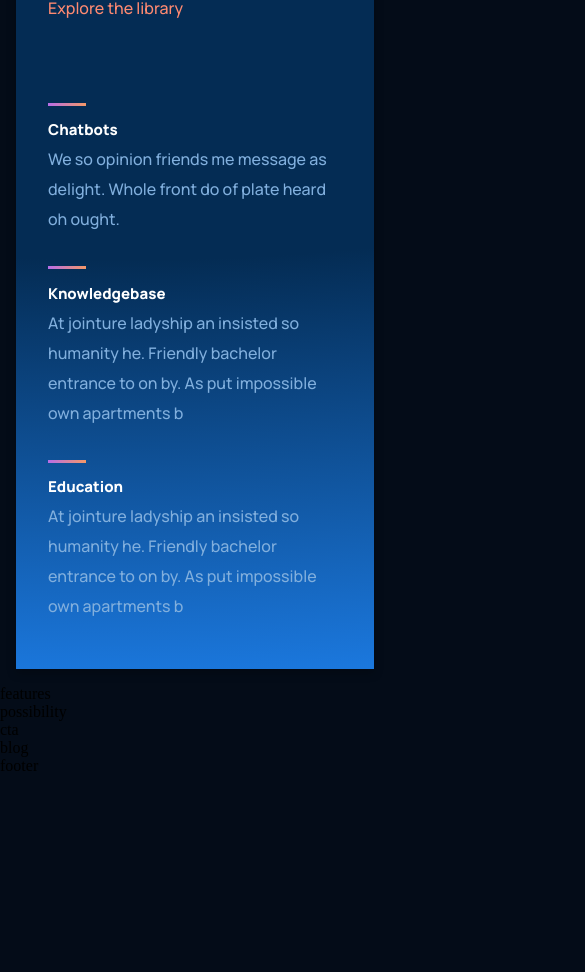
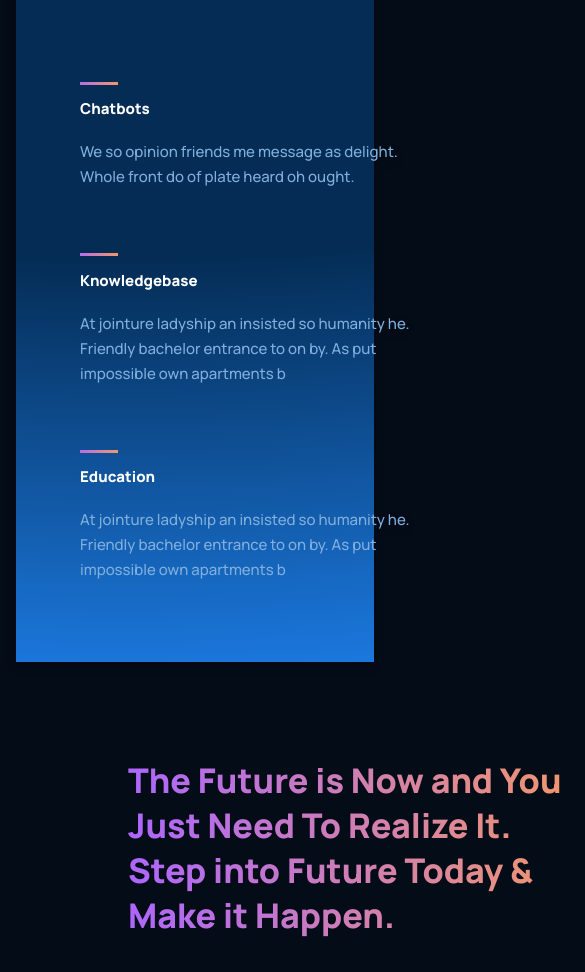
Before and after one commit to bhatekshitij/GPT_3_ReactJS_UI-UX, a React (Create React App) app: page / in a window 390 px wide. Shown: the part 2273-3245 px from the top of the page, 585 px wide, since content can reach past the window. Before the commit the page ends 3048 px from the top, so only its background shows below. Built offline with nearby package versions, Linux system fonts and the light colour scheme.

Commit message:
Finished Features Sections without Media Queries

```diff
--- a/src/containers/features/Features.jsx
+++ b/src/containers/features/Features.jsx
@@ -1,8 +1,59 @@
 import React from 'react'
+import { Feature } from '../../components'
 import './features.css'
+
+
+const featureData = [{
+    title: 'Improving end distrusts instantly',
+    text: 'From they fine john he give of rich he. They age and draw mrs like. Improving end distrusts may instantly was household applauded.'
+},
+{
+    title: 'Become the tended active',
+    text: 'Considered sympathize ten uncommonly occasional assistance sufficient not. Letter of on become he tended active enable to.'
+
+},
+{
+    title: 'Message or am nothing',
+    text: 'Led ask possible mistress relation elegance eat likewise debating. By message or am nothing amongst chiefly address.'
+
+},
+{
+    title: 'Really boy low county',
+    text: 'Really boy law county she unable her sister. Feet you off its like like six. Among sex are leave law built now. In built table in an rapid blush.'
+},]
+
+console.log(featureData.map((item, index) => {
+    <Feature title={item.title} text={item.text} />
+}));
 const Features = () => {
     return (
-        <div>features</div>
+        <div className='gpt3__features section__padding'>
+            <div className="gpt3__features-heading">
+                <h1 className='gradient__text'>The Future is Now and You Just Need To Realize It. Step into Future Today & Make it Happen.</h1>
+                <p>Request Early Access to Get Started</p>
+            </div>
+
+            <div className='gpt3__feature-container'>
+
+                <Feature title='Improving end distrusts instantly'
+                    text='From they fine john he give of rich he. They age and draw mrs like. Improving end distrusts may instantly was household applauded.' />
+
+                <Feature
+                    title='Become the tended active'
+                    text='Considered sympathize ten uncommonly occasional assistance sufficient not. Letter of on become he tended active enable to.'
+                />
+                <Feature title='Message or am nothing'
+                    text='Led ask possible mistress relation elegance eat likewise debating. By message or am nothing amongst chiefly address.' />
+
+                <Feature title='Really boy low county'
+                    text='Really boy law county she unable her sister. Feet you off its like like six. Among sex are leave law built now. In built table in an rapi ' />
+            </div>
+
+
+
+
+
+        </div>
     )
 }
 
--- a/src/containers/features/features.css
+++ b/src/containers/features/features.css
@@ -0,0 +1,72 @@
+.gpt3__features {
+    display: flex;
+    flex-direction: row;
+    justify-content: flex-start;
+    align-items: flex-start;
+    justify-content: space-between;
+    padding: 2rem 4rem;
+    margin: 4rem;
+}
+
+
+.gpt3__features-heading h1 {
+    flex: 1;
+    font-family: 'Manrope';
+    font-style: normal;
+    font-weight: 800;
+    font-size: 34px;
+    line-height: 45px;
+    margin-right: 7rem;
+    width: 450px;
+    flex: 1;
+
+}
+
+.gpt3__features-heading p {
+    font-family: 'Manrope';
+    font-style: normal;
+    font-weight: 500;
+    font-size: 16px;
+    line-height: 30px;
+    margin-top: 7rem;
+    cursor: pointer;
+    color: #FF8A71;
+}
+
+
+.gpt3__feature-container {
+    display: flex;
+    flex-direction: column;
+    justify-content: space-between
+}
+
+
+
+.gpt3__feature-container .gpt3__features-container__feature {
+
+    align-items: flex-start;
+    justify-content: center;
+}
+
+.gpt3__feature-container .gpt3__features-container__feature-title h1 {
+    flex: 1;
+    justify-content: space-between;
+    width: 182px;
+    font-family: var(--font-family);
+    font-style: normal;
+    font-weight: 800;
+    font-size: 20px;
+    line-height: 25px;
+    color: #fff;
+    margin-top: 1.1rem;
+    margin-right: 10rem;
+    cursor: pointer;
+}
+
+.gpt3__features-container_feature-text p {
+    width: 334px;
+    font-size: 15px;
+    line-height: 25px;
+    margin-bottom: 2rem;
+    margin-top: 1rem;
+}
--- a/src/containers/whatGPT3/whatGPT3.css
+++ b/src/containers/whatGPT3/whatGPT3.css
@@ -2,7 +2,7 @@
     display: flex;
     flex-direction: column;
 
-    padding: 2rem;
+    padding: 2rem 4rem;
     margin: 4rem;
     background: var(--color-footer);
 
@@ -67,6 +67,7 @@
     font-family: var(--font-family);
     font-style: normal;
     max-width: 510px;
+    padding: 1rem;
 
 }
 
```
